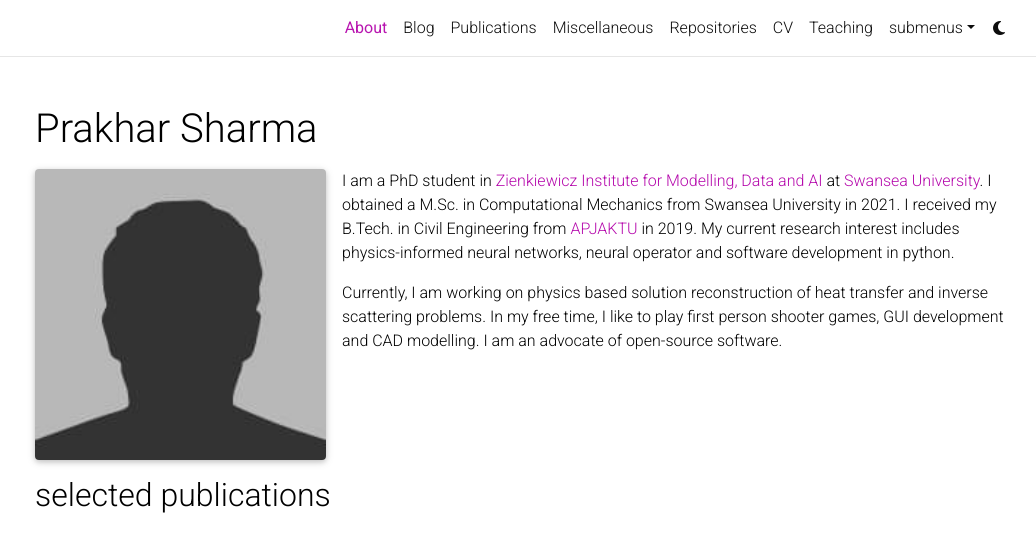
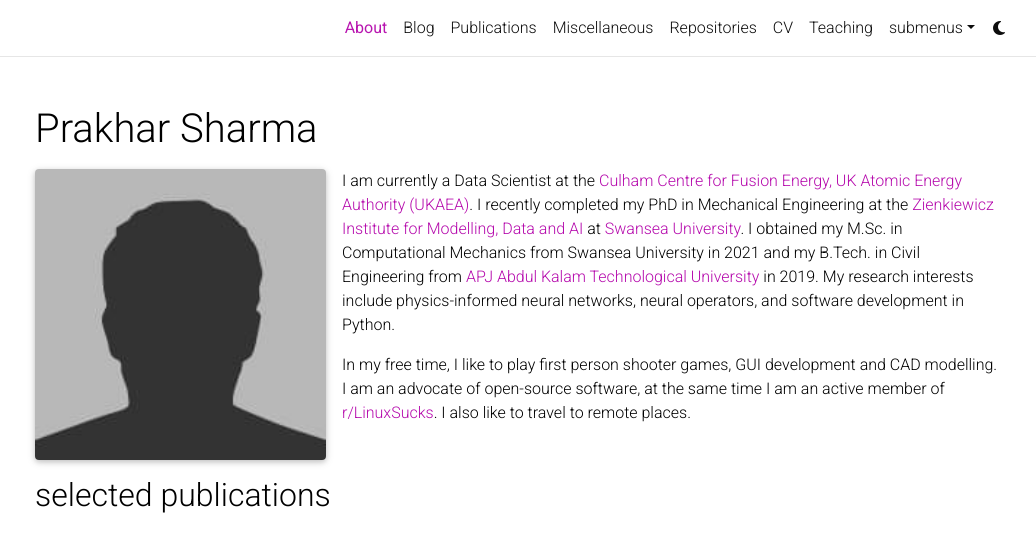
Before and after one commit to praksharma/praksharma.github.io, a Jekyll site: the page built from _pages/about.md, in a window 1280 px wide and 1030 px high, cut to the strip 0-542 px from the top of the window. Shown: the whole strip, without its empty margins (120-1156 px from the left). Built offline with Jekyll 4.4.1, drawn with Linux system fonts in a browser that asks for light colours; full-size pictures stand in for the smaller copies a plugin makes; some web fonts are replaced; comment, search, counter and statistics services are not loaded; a style sheet for code colours, icons or effects is not loaded.

Commit message:
UKAEA updates

```diff
--- a/_data/repositories.yml
+++ b/_data/repositories.yml
@@ -2,9 +2,9 @@
   - praksharma
 
 github_repos:
-  - praksharma/PINN_Hyperparameter_Tuning
+  - praksharma/PINN_hyperparameter_tuning_codes
   - praksharma/Stiff-PDEs-and-Physics-Informed-Neural-Networks
-  - praksharma/Solution_Reconstruction_Workflow
   - praksharma/Sunbird
   - praksharma/DeepINN
   - praksharma/Blender-renders
+  - praksharma/LinuxSucks
--- a/_pages/about.md
+++ b/_pages/about.md
@@ -19,6 +19,6 @@
 social: true  # includes social icons at the bottom of the page
 ---
 
-I am a PhD student in [Zienkiewicz Institute for Modelling, Data and AI](https://www.swansea.ac.uk/science-and-engineering/research/zienkiewicz-institute-for-modelling-data-ai/) at [Swansea University](https://www.swansea.ac.uk/). I obtained a M.Sc. in Computational Mechanics from Swansea University in 2021. I received my B.Tech. in Civil Engineering from [APJAKTU](https://aktu.ac.in/) in 2019. My current research interest includes physics-informed neural networks, neural operator and software development in python.
+I am currently a Data Scientist at the [Culham Centre for Fusion Energy, UK Atomic Energy Authority (UKAEA)](https://www.uk-atomic-energy.org.uk/). I recently completed my PhD in Mechanical Engineering at the [Zienkiewicz Institute for Modelling, Data and AI](https://www.swansea.ac.uk/science-and-engineering/research/zienkiewicz-institute-for-modelling-data-ai/) at [Swansea University](https://www.swansea.ac.uk/). I obtained my M.Sc. in Computational Mechanics from Swansea University in 2021 and my B.Tech. in Civil Engineering from [APJ Abdul Kalam Technological University](https://aktu.ac.in/) in 2019. My research interests include physics-informed neural networks, neural operators, and software development in Python.
 
-Currently, I am working on physics based solution reconstruction of heat transfer and inverse scattering problems. In my free time, I like to play first person shooter games, GUI development and CAD modelling. I am an advocate of open-source software.
+In my free time, I like to play first person shooter games, GUI development and CAD modelling. I am an advocate of open-source software, at the same time I am an active member of [r/LinuxSucks](https://www.reddit.com/r/linuxsucks/). I also like to travel to remote places.
```
Also changed, not shown: _data/cv.yml (+6 -1 lines), _pages/projects.md (+5 -1 lines).
